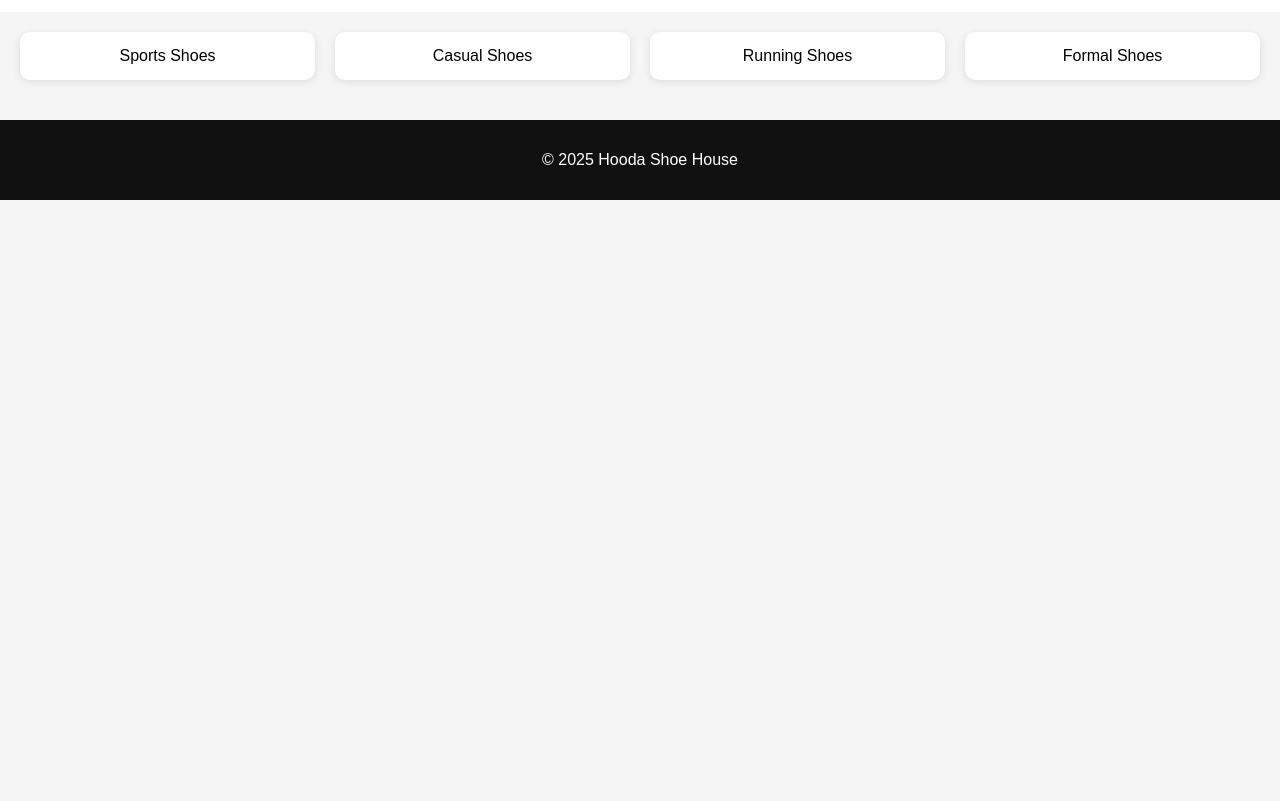
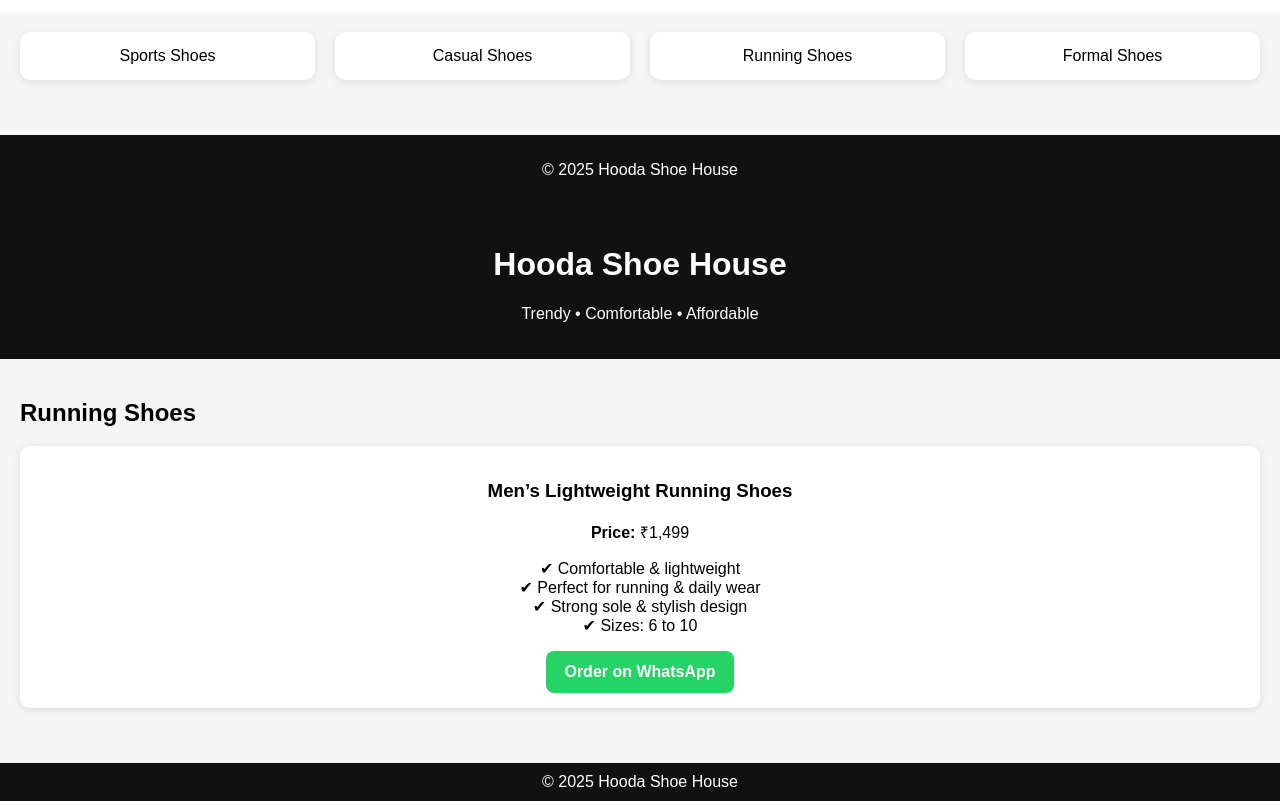
Before and after one commit to minkuhooda73-beep/hooda-shoe-house, a plain HTML site: page index.html in a window 1280 px wide. Shown: the part 320-1121 px from the top of the page. Before the commit the page ends 800 px from the top, so only its background shows below. Drawn offline with Linux system fonts and the light colour scheme.

Commit message:
Update index.html

```diff
--- a/index.html
+++ b/index.html
@@ -71,3 +71,84 @@
 
 </body>
 </html>
+<!DOCTYPE html>
+<html lang="en">
+<head>
+<meta charset="UTF-8">
+<meta name="viewport" content="width=device-width, initial-scale=1.0">
+<title>Hooda Shoe House</title>
+
+<style>
+body{
+  margin:0;
+  font-family:Arial, sans-serif;
+  background:#f5f5f5;
+}
+header{
+  background:#111;
+  color:white;
+  padding:20px;
+  text-align:center;
+}
+.section{
+  padding:20px;
+}
+.card{
+  background:white;
+  padding:15px;
+  border-radius:10px;
+  margin-bottom:15px;
+}
+.btn{
+  display:inline-block;
+  background:#25D366;
+  color:white;
+  padding:12px 18px;
+  border-radius:8px;
+  text-decoration:none;
+  font-weight:bold;
+}
+footer{
+  background:#111;
+  color:white;
+  text-align:center;
+  padding:10px;
+}
+</style>
+</head>
+
+<body>
+
+<header>
+  <h1>Hooda Shoe House</h1>
+  <p>Trendy • Comfortable • Affordable</p>
+</header>
+
+<div class="section">
+
+  <h2>Running Shoes</h2>
+
+  <div class="card">
+    <h3>Men’s Lightweight Running Shoes</h3>
+    <p><b>Price:</b> ₹1,499</p>
+    <p>
+      ✔ Comfortable & lightweight<br>
+      ✔ Perfect for running & daily wear<br>
+      ✔ Strong sole & stylish design<br>
+      ✔ Sizes: 6 to 10
+    </p>
+
+    <a class="btn"
+    href="https://wa.me/918700028557?text=Hi%20I%20want%20to%20order%20Running%20Shoes%20from%20Hooda%20Shoe%20House">
+    Order on WhatsApp
+    </a>
+  </div>
+
+</div>
+
+<footer>
+  © 2025 Hooda Shoe House
+</footer>
+
+</body>
+</html>
```
